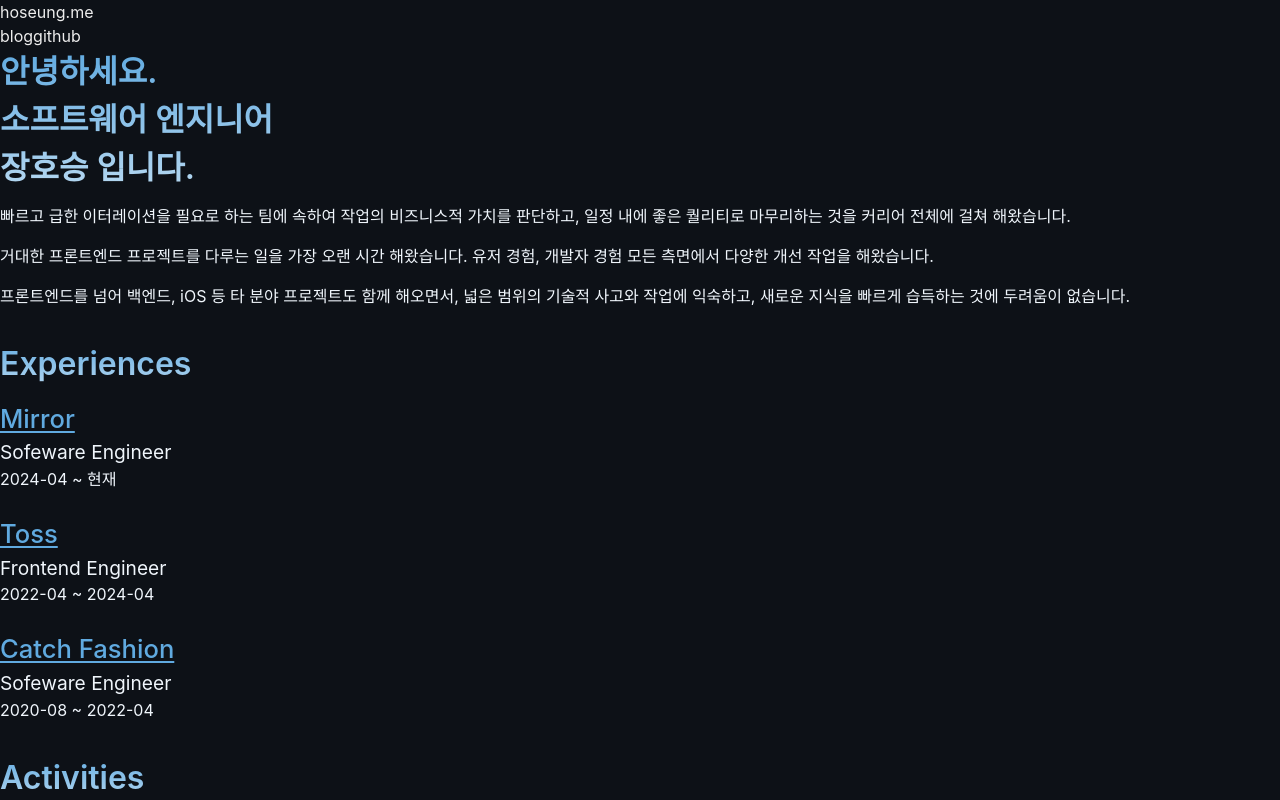
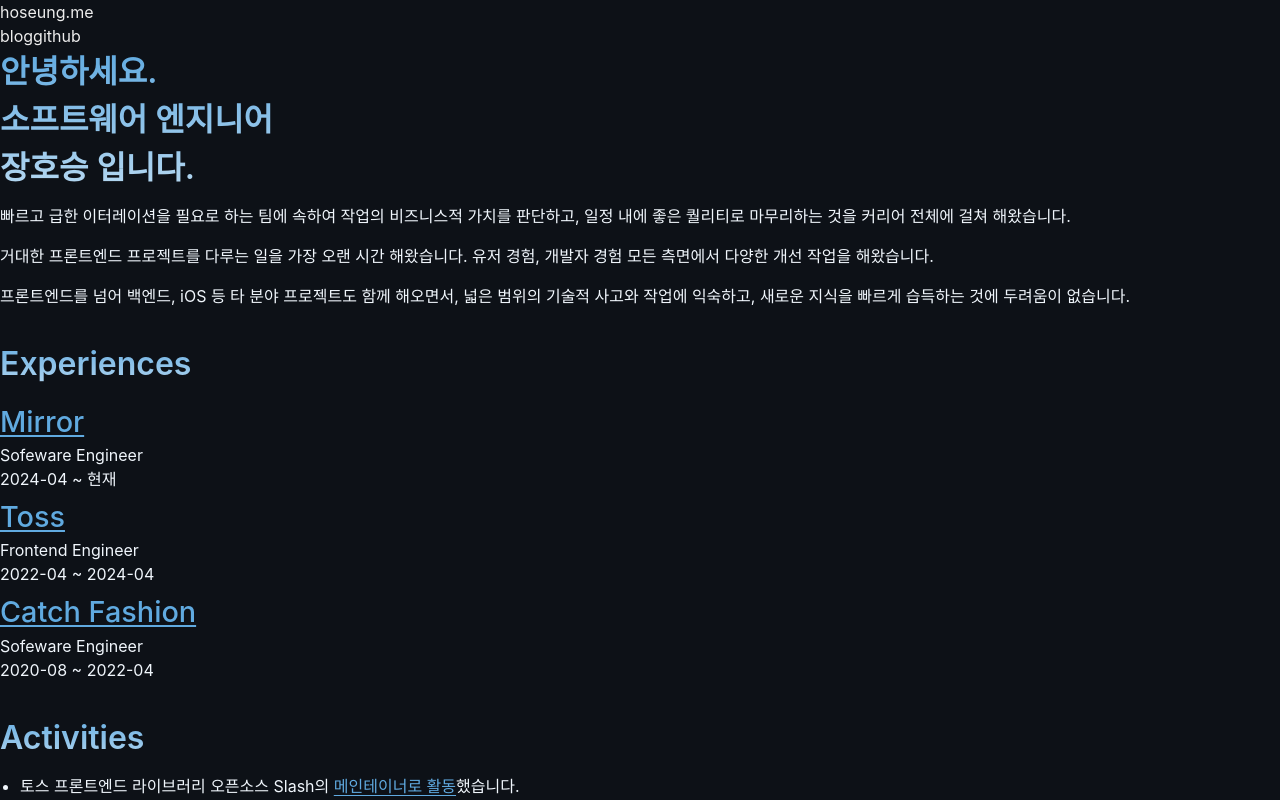
Before and after one commit to hoseungme/about.hoseung.me, a Next.js app: page / in a window 1280 px wide. Shown: the top 800 px of the page. Built offline with nearby package versions, Linux system fonts and the light colour scheme; a web font is replaced by a local one.

Commit message:
fix experience style

```diff
--- a/src/app/page.style.scss
+++ b/src/app/page.style.scss
@@ -10,18 +10,18 @@
   }
 
   .experience {
-    font-size: 1.6em;
+    font-size: 1.8em;
     font-weight: 500;
     margin-bottom: 0;
   }
 
   .experience-role {
-    font-size: 1.2em;
+    font-size: 1em;
     margin-bottom: 0;
   }
 
   .experience-period {
     font-size: 1em;
-    margin-bottom: 24px;
+    margin-bottom: 4px;
   }
 }
```
